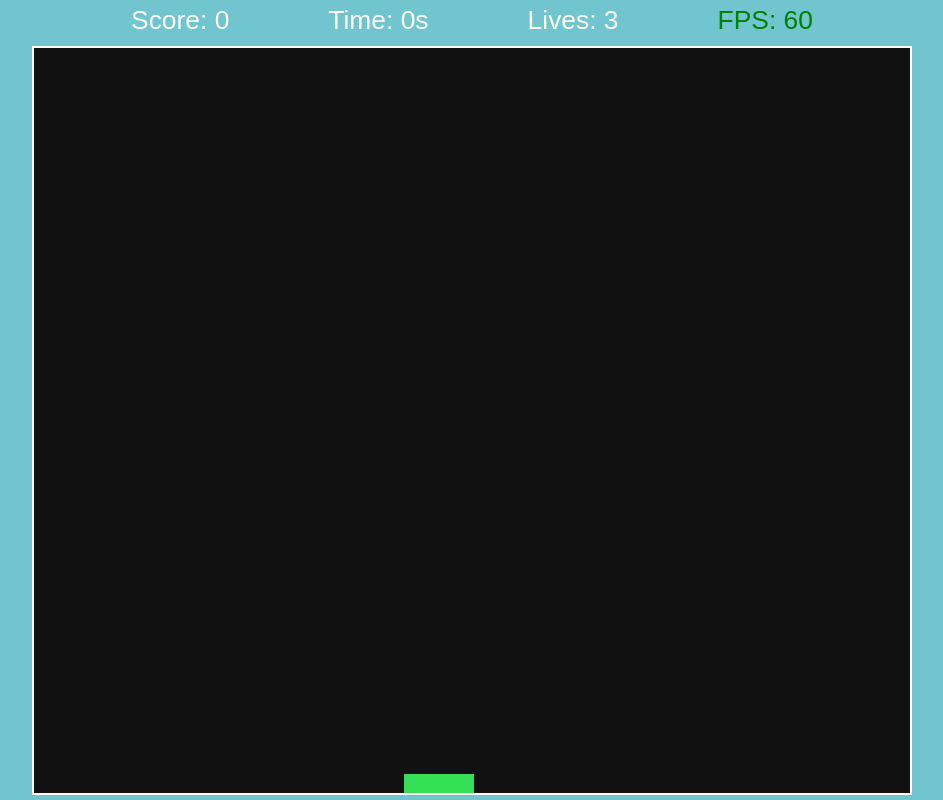
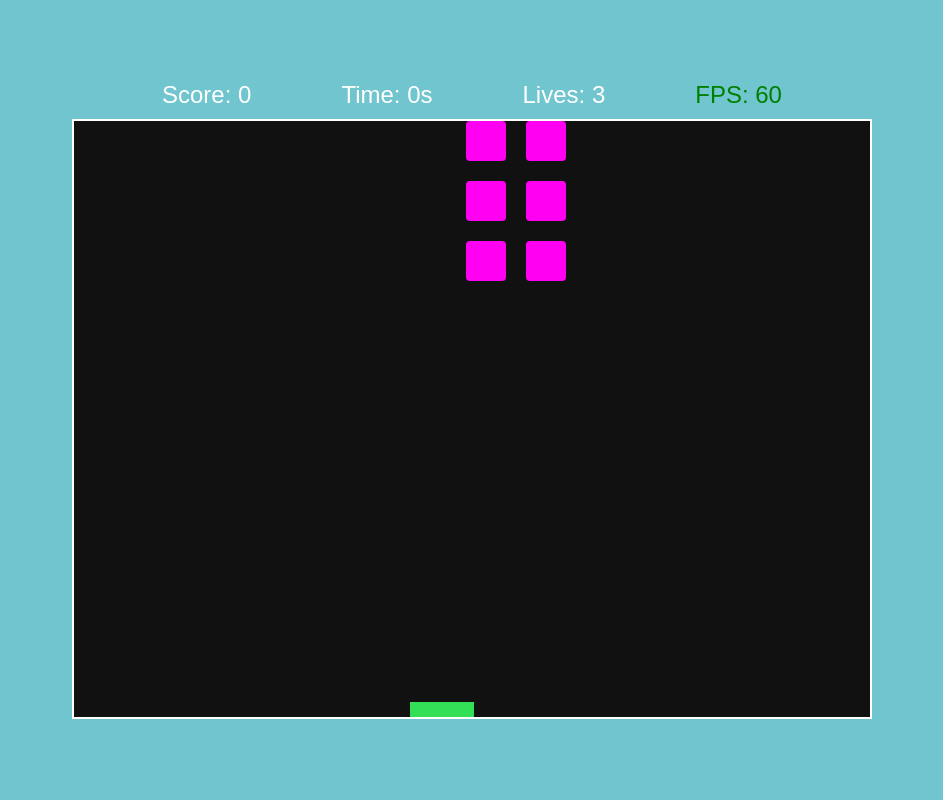
Before and after one commit to nicgen/SpaceInvaders, a plain HTML site: page index.html in a window 1280 px wide. Both pictures are taken after a click on the button "Start Exploring". Shown: the whole page, without its empty margins (168-1111 px from the left). Drawn offline with Linux system fonts and the light colour scheme.

Commit message:
add enemies but not colision

```diff
--- a/src/gameController/game.js
+++ b/src/gameController/game.js
@@ -3,6 +3,7 @@ import StateManager from './stateManager.js';
 import Ship  from '../objects/player.js';
 import InputHandler from '../utils/inputHandler.js';
 import FPSManager from './FPSManager.js';
+import EnemyFormation from '../objects/enemy.js'
 
 export default class Game {
     constructor() {
@@ -15,6 +16,8 @@ export default class Game {
         this.ship = new Ship(this.gameContainer, this);
         this.beams = [];
         this.enemy = null;
+
+        // this.enemies = new EnemyFormation(this.gameContainer);
 
         this.menuScreen = createMenu(() => this.startGame());
         this.pauseMenu = createPauseMenu(
@@ -38,6 +41,9 @@ export default class Game {
         });
 
         this.gameLoop(performance.now());
+
+        this.enemies = new EnemyFormation(this.gameContainer);
+        this.enemies.pause();
     }
 
      handlePauseResume() {
@@ -53,6 +59,8 @@ export default class Game {
         this.stateManager.setRunning();
         this.running = true;
         this.score = 0;
+
+        this.enemies.resume();
 
         // Player/enemies initialization
 
@@ -115,7 +123,11 @@ export default class Game {
     }
 
     updateGame() {
+        // console.log(`[ENEMIES]: ${this.enemies.enemyWidth}/${this.enemies.update}`)
         this.beams.forEach((beam, index) => {
+
+            // this.enemies.checkCollisions(beam);
+
             beam.update();
 
             if (!beam.beam.parentElement) {
@@ -137,7 +149,7 @@ export default class Game {
         this.running = false;  // Stop game loop
         this.stateManager.setPaused();
         this.pauseMenu.style.display = "block";
-
+        this.enemies.pause();
         // Cancel the ongoing animation frame when paused
         cancelAnimationFrame(this.animationFrameRequest);
     }
@@ -146,7 +158,7 @@ export default class Game {
         this.running = true;  // Continue game loop
         this.stateManager.setRunning();
         this.pauseMenu.style.display = "none";
-
+        this.enemies.resume();
         // Restart the game loop with the next frame
         this.gameLoop(performance.now());
     }
--- a/src/objects/enemy.js
+++ b/src/objects/enemy.js
@@ -1,17 +1,18 @@
-class EnemyFormation {
+export default class EnemyFormation {
     constructor(container) {
         this.container = container;
         this.enemies = [];
         this.rows = 3;
-        this.cols = 8;
+        this.cols = 2;
         this.enemyWidth = 40;
         this.enemyHeight = 40;
         this.spacing = 20;
         this.direction = 1; // 1 pour droite, -1 pour gauche
-        this.speed = 10; // Vitesse du mouvement horizontal
-        this.verticalStep = 20; // Distance à descendre
+        this.speed = 7; // Vitesse du mouvement horizontal
+        this.verticalStep = this.enemyHeight + this.spacing; // Distance à descendre
         this.createEnemies();
         this.startMoving();
+        this.paused = false; // surely the gamestate should be used instead but i don't know how?
     }
 
     createEnemies() {
@@ -32,13 +33,14 @@ class EnemyFormation {
     startMoving() {
         setInterval(() => {
             this.update();
-        }, 500); // Intervalle de mise à jour (ajuste si nécessaire)
+        }, 50); // Intervalle de mise à jour (ajuste si nécessaire)
     }
 
     update() {
+        if (this.paused) return; // no updates if paused (again, gamestate should be used instead)
         let moveDown = false;
-
         this.enemies.forEach((enemy) => {
+            // console.log("ENEMY GROUP WIDTH",enemy.style.left + this.enemyWidth)
             let x = parseInt(enemy.style.left);
             if ((this.direction === 1 && x + this.enemyWidth >= this.container.clientWidth) ||
                 (this.direction === -1 && x <= 0)) {
@@ -46,19 +48,30 @@ class EnemyFormation {
             }
         });
 
-        this.enemies.forEach((enemy) => {
-            let x = parseInt(enemy.style.left);
-            let y = parseInt(enemy.style.top);
-            if (moveDown) {
+        if (moveDown) {
+            this.enemies.forEach((enemy) => {
+                let y = parseInt(enemy.style.top);
                 y += this.verticalStep;
-                this.direction *= -1; // Change de direction après descente
-            } else {
+                enemy.style.top = `${y}px`;
+            });
+            this.direction *= -1; // Swap direction
+        } else {
+            this.enemies.forEach((enemy) => {
+                let x = parseInt(enemy.style.left);
                 x += this.direction * this.speed;
-            }
-            enemy.style.left = `${x}px`;
-            enemy.style.top = `${y}px`;
-        });
+                enemy.style.left = `${x}px`;
+            });
+        }
     }
+
+    pause() {
+        this.paused = true;
+    }
+
+    resume() {
+        this.paused = false;
+    }
+
 }
 
 window.EnemyFormation = EnemyFormation;
--- a/src/objects/projectile.js
+++ b/src/objects/projectile.js
@@ -20,6 +20,7 @@ export default class Beam {
     }
 
     update() {
+
         this.y += this.speedY;
 
         if(this.y > GAME.HEIGHT) {
--- a/styles/main.css
+++ b/styles/main.css
@@ -34,7 +34,9 @@ body{
 
 #game-container {
     display: flex;
-    width: 110vmin;
+    /*width: 110vmin;*/
+    width: 800px;
+    height: 600px;
     aspect-ratio: 1024 / 872;
     background-color: #111;
     position: relative;
```
